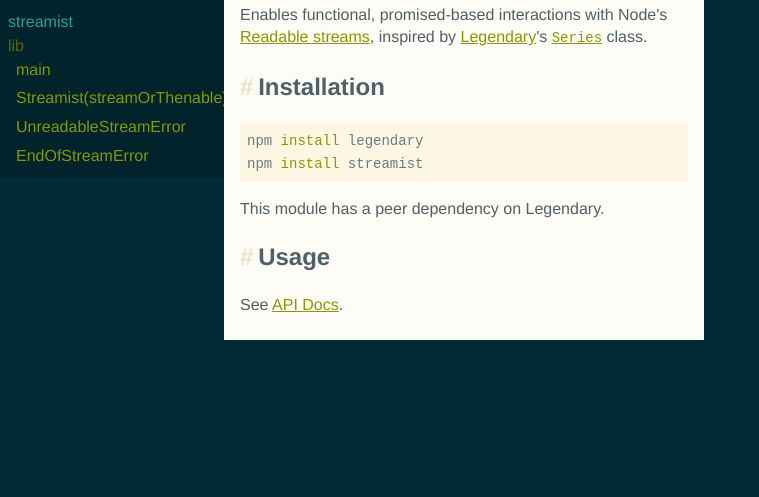
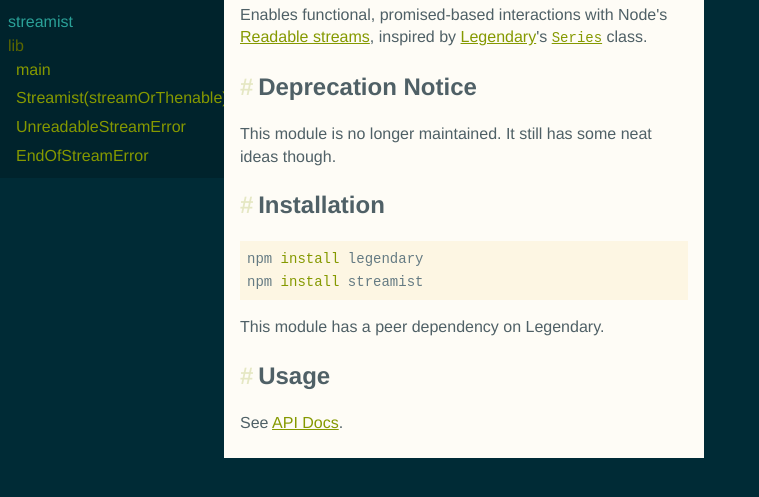
Before and after one commit to novemberborn/streamist, a plain HTML site: page index.html in a window 1280 px wide. Shown: the part 131-628 px from the top of the page, without its empty margins (0-759 px from the left). Drawn offline with Linux system fonts and the light colour scheme.

Commit message:
Generated documentation for aaef6597047099457b999607897f1f4270ac389a

```diff
--- a/index.html
+++ b/index.html
@@ -29,6 +29,7 @@
 streams</a>,
 inspired by <a href="https://github.com/novemberborn/legendary">Legendary</a>&#39;s
 <a href="http://novemberborn.github.io/legendary/lib/series.js.html"><code>Series</code></a> class.</p>
+<h2 id="deprecation-notice"><a href="#deprecation-notice" class="anchor"></a>Deprecation Notice</h2><p>This module is no longer maintained. It still has some neat ideas though.</p>
 <h2 id="installation"><a href="#installation" class="anchor"></a>Installation</h2><pre><code>npm <span class="hljs-keyword">install</span> legendary
 npm <span class="hljs-keyword">install</span> streamist
 </code></pre><p>This module has a peer dependency on Legendary.</p>
--- a/toc.js
+++ b/toc.js
@@ -10,6 +10,11 @@
       "level": 1,
       "slug": "streamist",
       "title": "streamist"
+    },
+    {
+      "level": 2,
+      "slug": "deprecation-notice",
+      "title": "Deprecation Notice"
     },
     {
       "level": 2,
```
Also changed, not shown: lib/Streamist.js.html (+6 -0 lines).
